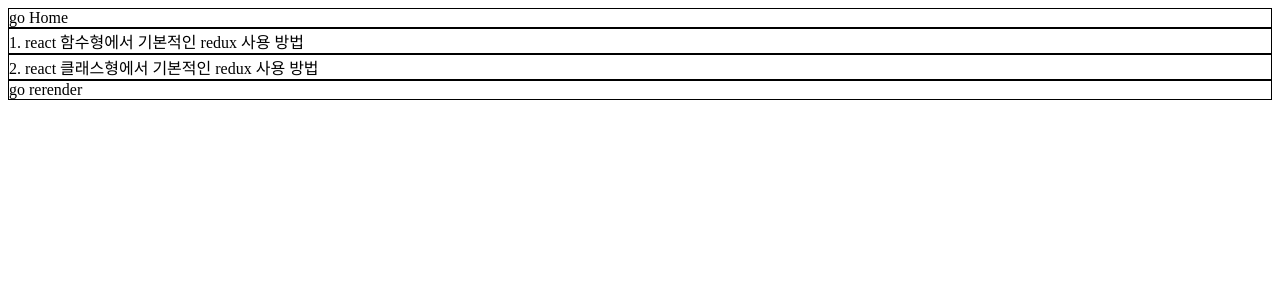
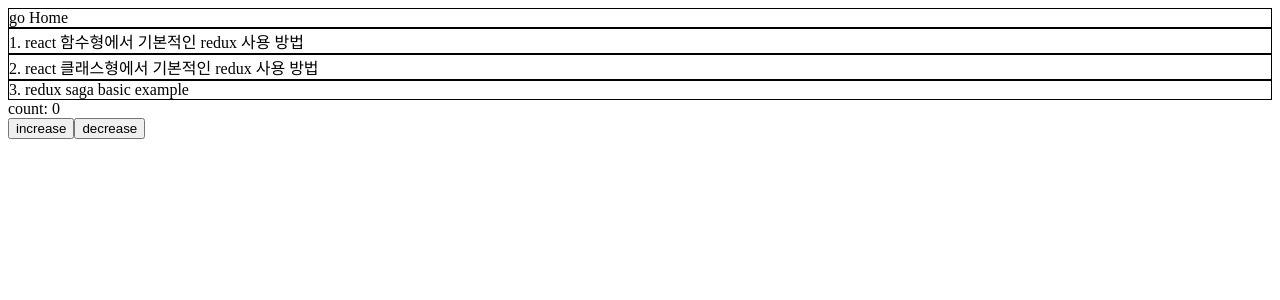
Before and after one commit to nohsangwoo/react-for-seminar-presentation, a React (Create React App) app: page /redux/reduxsagaexample in a window 1280 px wide. Shown: the top 300 px of the page. Built offline with nearby package versions, Linux system fonts and the light colour scheme.

Commit message:
redux saga example

```diff
--- a/src/components/nav/index.tsx
+++ b/src/components/nav/index.tsx
@@ -24,9 +24,9 @@
       </div>
       <div
         style={{ cursor: 'pointer', border: '1px solid black' }}
-        onClick={() => navigate('/rerender')}
+        onClick={() => navigate('/redux/reduxsagaexample')}
       >
-        go rerender
+        3. redux saga basic example
       </div>
     </div>
   )
--- a/src/page/redux/functional2.tsx
+++ b/src/page/redux/ReduxSagaExample.tsx
@@ -2,7 +2,7 @@
 import counterSlice from 'src/store/reducers/counterSlice'
 import { useAppDispatch, useAppSelector } from 'src/store/store'
 
-const Functional = () => {
+const ReduxSagaExample = () => {
   const count = useAppSelector(state => state.counter.number)
 
   const dispatch = useAppDispatch()
@@ -12,7 +12,7 @@
     dispatch(counterSlice.actions.decrease(payload))
 
   useEffect(() => {
-    console.log('functional2')
+    console.log('ReduxSagaExample')
   })
   return (
     <div>
@@ -23,4 +23,4 @@
   )
 }
 
-export default Functional
+export default ReduxSagaExample
--- a/src/router/index.tsx
+++ b/src/router/index.tsx
@@ -4,7 +4,7 @@
 import Rerender from '../page/rerender'
 import { createBrowserHistory } from 'history'
 import Functional from '../page/redux/functional'
-import Functional2 from '../page/redux/functional2'
+import ReduxSagaExample from '../page/redux/ReduxSagaExample'
 import ClassType from 'src/page/redux/classType'
 export const customHistory = createBrowserHistory()
 
@@ -16,7 +16,7 @@
         <Route path="/" element={<Home />} />
         <Route path="/redux">
           <Route path="functional" element={<Functional />} />
-          <Route path="functional2" element={<Functional2 />} />
+          <Route path="reduxsagaexample" element={<ReduxSagaExample />} />
           <Route path="classType" element={<ClassType />} />
         </Route>
         <Route path="/rerender" element={<Rerender />} />
```
